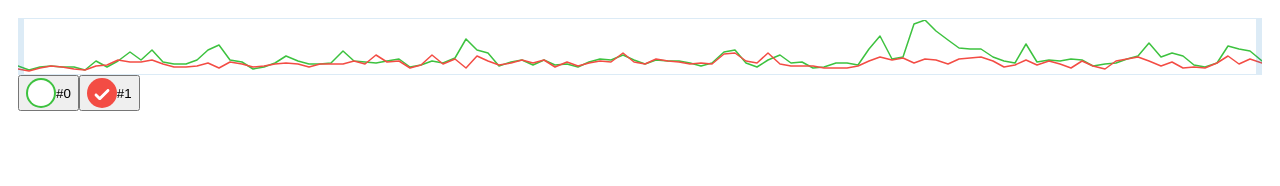
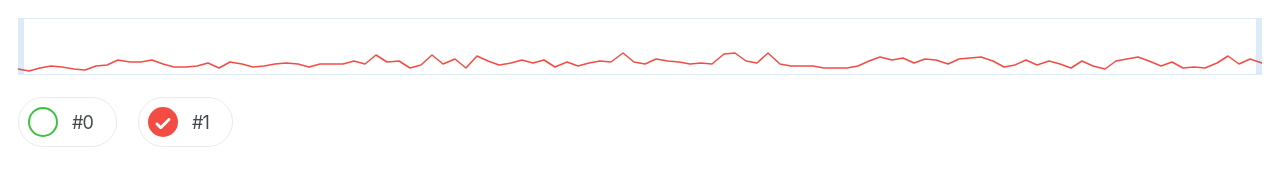
Before and after one commit to dubaua/chartapp, a plain HTML site: page index.html in a window 1280 px wide. Both pictures are taken after a click on the button "#0". Drawn offline with Linux system fonts and the light colour scheme.

Commit message:
add switcher styles

```diff
--- a/index.js
+++ b/index.js
@@ -68,6 +68,7 @@ function createChart(chartData) {
       d += (j === 0 ? 'M' : 'L') + `${x} ${y}`;
     }
     const path = create('path', {
+      c: ['fade-out'],
       a: {
         stroke: line.color,
         fill: 'none',
@@ -76,7 +77,7 @@ function createChart(chartData) {
     });
     chartSvg.appendChild(path);
 
-    const switcher = create('button', { c: ['switcher', 'active'] });
+    const switcher = create('button', { c: ['chart__switcher', 'switcher'] });
     const switcherCheckbox = create('span', {
       c: ['switcher__checkbox'],
       s: {
@@ -94,7 +95,10 @@ function createChart(chartData) {
     switcher.appendChild(switcherLabel);
     chartControlsEl.appendChild(switcher);
     _chart.y[line.key].switcher = switcher;
+    _chart.y[line.key].path = path;
   });
+
+  redrawLines();
 
   function toggleSwitch(key) {
     return function() {
@@ -165,9 +169,9 @@ function createChart(chartData) {
   }
 
   function redrawLines() {
-    console.log('redrawLines');
     Object.values(_chart.y).forEach(line => {
       toggleClass(line.switcher, line.active, 'active');
+      toggleClass(line.path, line.active, 'active');
     });
   }
 
--- a/style.css
+++ b/style.css
@@ -1,5 +1,6 @@
 body {
   margin: 0;
+  font: 16px/1 'SF Pro Text', 'Roboto', Helvetica, Arial, sans-serif;
 }
 
 #chart-app {
@@ -18,7 +19,7 @@ body {
 
 .chart__preview svg {
   stroke-width: 1.5;
-  stroke-linecap:round;
+  stroke-linecap: round;
   stroke-linejoin: round;
 }
 
@@ -40,7 +41,6 @@ body {
   cursor: pointer;
 }
 
-
 .chart__range:hover .chart__handle {
   border-color: rgba(9, 114, 188, 0.21);
 }
@@ -57,10 +57,31 @@ body {
   background-color: rgba(9, 114, 188, 0.21);
 }
 
+.chart__controls {
+  margin-top: 22px;
+}
+
+.chart__switcher + .chart__switcher {
+  margin-left: 21px;
+}
+
 .switcher {
   display: inline-flex;
   align-items: center;
   cursor: pointer;
+  font-family: inherit;
+  font-size: 18px;
+  letter-spacing: -0.05em;
+  border: 1.5px solid #e6ecf0;
+  color: #43484b;
+  padding: 9px;
+  border-radius: 25px;
+  background: none;
+}
+
+.switcher:focus {
+  outline: none;
+  /* border-color: #008deb; */
 }
 
 .switcher__checkbox {
@@ -82,14 +103,38 @@ body {
   left: 2px;
   display: block;
   border-radius: 50%;
-  transition: transform .1s ease-in-out;
+  transition: transform 0.2s cubic-bezier(0.62, 0, 1, 1);
   transform: scale(1);
   background: white;
 }
+
 .switcher.active .switcher__checkbox:after {
   transform: scale(0);
 }
 
 .switcher__label {
   display: block;
+  margin: 0 14px;
 }
+
+.fade-out {
+  opacity: 0;
+  transition: opacity 0.2s cubic-bezier(0.47, 0, 0.75, 0.72);
+}
+
+.fade-out.active {
+  opacity: 1;
+}
+
+.fade-up {
+  transform: translate(0, -10%);
+  opacity: 0;
+  transition-property: transform opacity;
+  transition-duration: 0.2s;
+  transition-timing-function: cubic-bezier(0.47, 0, 0.75, 0.72);
+}
+
+.fade-up.active {
+  transform: translate(0,0);
+  opacity: 1;
+}
```
